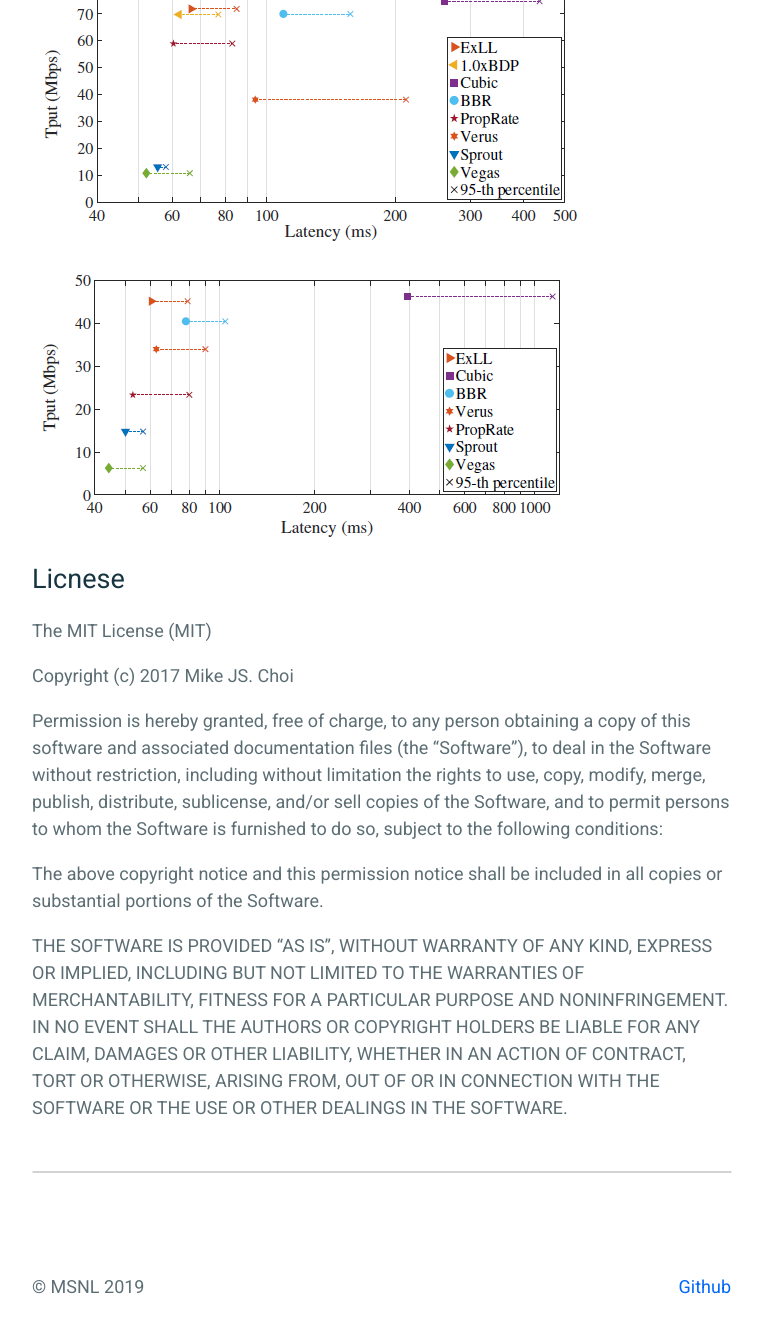
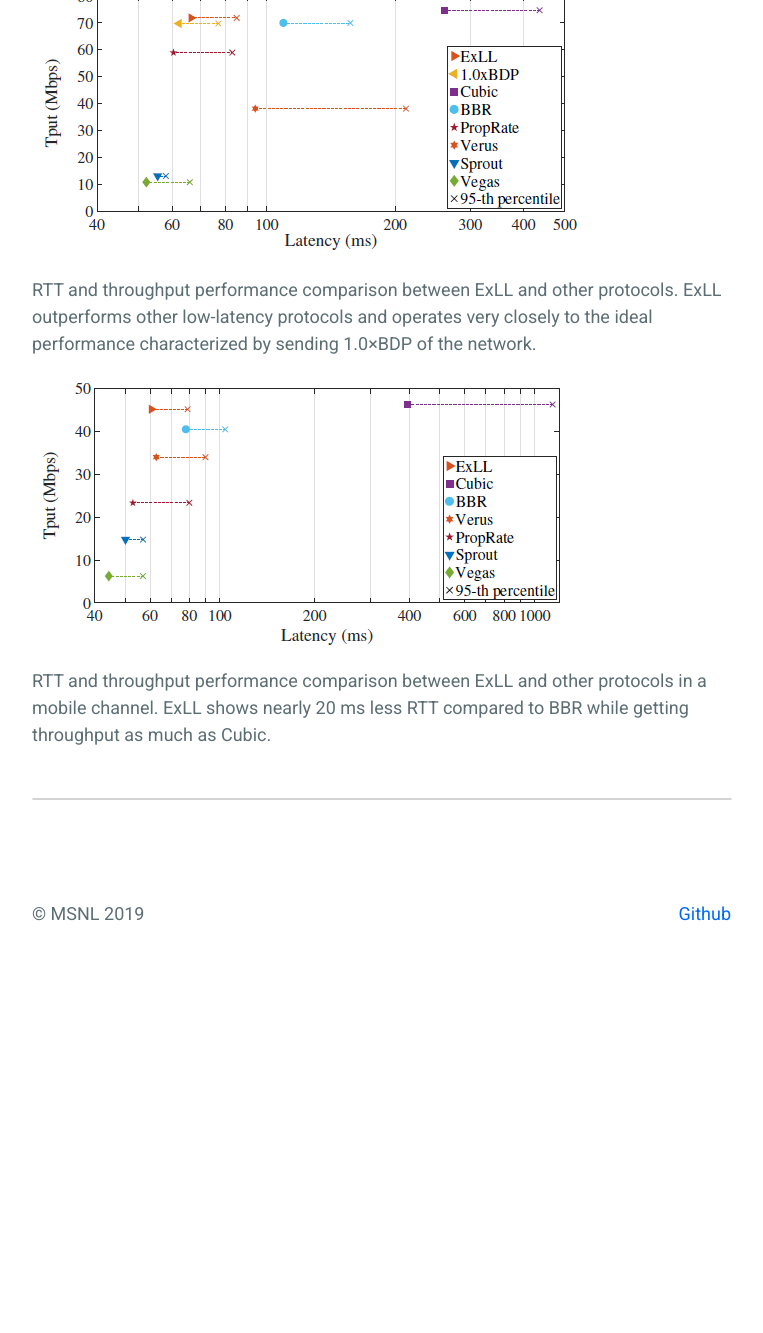
Before and after one commit to msnl/exll, a Jekyll site: the page built from _posts/2019-04-18-exll-overview.md, in a window 1280 px wide and 1400 px high, scrolled down 1985 px. Shown: the top 1333 px of the window, without its empty margins (258-1021 px from the left). Built offline with Jekyll 4.4.1, drawn with Linux system fonts in a browser that asks for light colours; after the commit the page ends 3012 px from its top, so only the background shows below that.

Commit message:
Update 2019-04-18-exll-overview.md

```diff
--- a/_posts/2019-04-18-exll-overview.md
+++ b/_posts/2019-04-18-exll-overview.md
@@ -13,28 +13,19 @@ comments: true
 
 ![Sender-based ExLL Design Overview](https://raw.githubusercontent.com/msnl/exll/master/assets/ExLL_Overview_sender.PNG)
 
-## Features
+# Features
 - ExLL congestion control can be implemented at both of sender-side and receiver-side. (We first provide receiver-side ExLL implementation)
 - Receiver-side ExLL can be deployed without touching sender-side device. (Easy Deployment)
 - Cellular bandwidth inference from the downlink packet reception pattern.
 - Minimum RTT calibration from the inference on the uplink scheduling interval.
 
-## Performance
+# Performance
 
 ![Static Performance](https://raw.githubusercontent.com/msnl/exll/master/assets/ExLL_Static.PNG)
 
+RTT and throughput performance comparison between ExLL and other protocols. ExLL outperforms other low-latency protocols and operates very closely to the ideal performance characterized by sending 1.0×BDP of the network.
+
+
 ![Mobile Performance](https://raw.githubusercontent.com/msnl/exll/master/assets/ExLL_Mobile.PNG)
 
-
-
-
-# Licnese
-The MIT License (MIT)
-
-Copyright (c) 2017 Mike JS. Choi
-
-Permission is hereby granted, free of charge, to any person obtaining a copy of this software and associated documentation files (the "Software"), to deal in the Software without restriction, including without limitation the rights to use, copy, modify, merge, publish, distribute, sublicense, and/or sell copies of the Software, and to permit persons to whom the Software is furnished to do so, subject to the following conditions:
-
-The above copyright notice and this permission notice shall be included in all copies or substantial portions of the Software.
-
-THE SOFTWARE IS PROVIDED "AS IS", WITHOUT WARRANTY OF ANY KIND, EXPRESS OR IMPLIED, INCLUDING BUT NOT LIMITED TO THE WARRANTIES OF MERCHANTABILITY, FITNESS FOR A PARTICULAR PURPOSE AND NONINFRINGEMENT. IN NO EVENT SHALL THE AUTHORS OR COPYRIGHT HOLDERS BE LIABLE FOR ANY CLAIM, DAMAGES OR OTHER LIABILITY, WHETHER IN AN ACTION OF CONTRACT, TORT OR OTHERWISE, ARISING FROM, OUT OF OR IN CONNECTION WITH THE SOFTWARE OR THE USE OR OTHER DEALINGS IN THE SOFTWARE.
+RTT and throughput performance comparison between ExLL and other protocols in a mobile channel. ExLL shows nearly 20 ms less RTT compared to BBR while getting throughput as much as Cubic.
```
